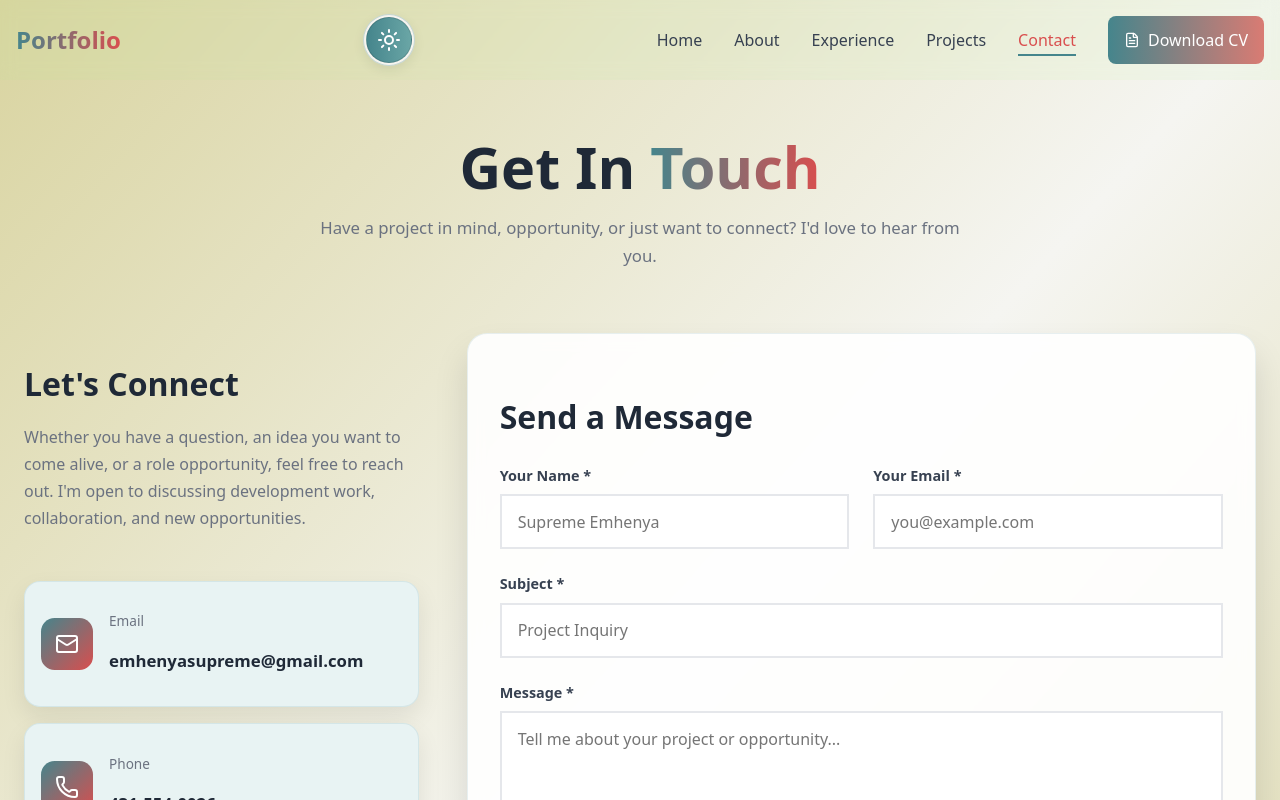
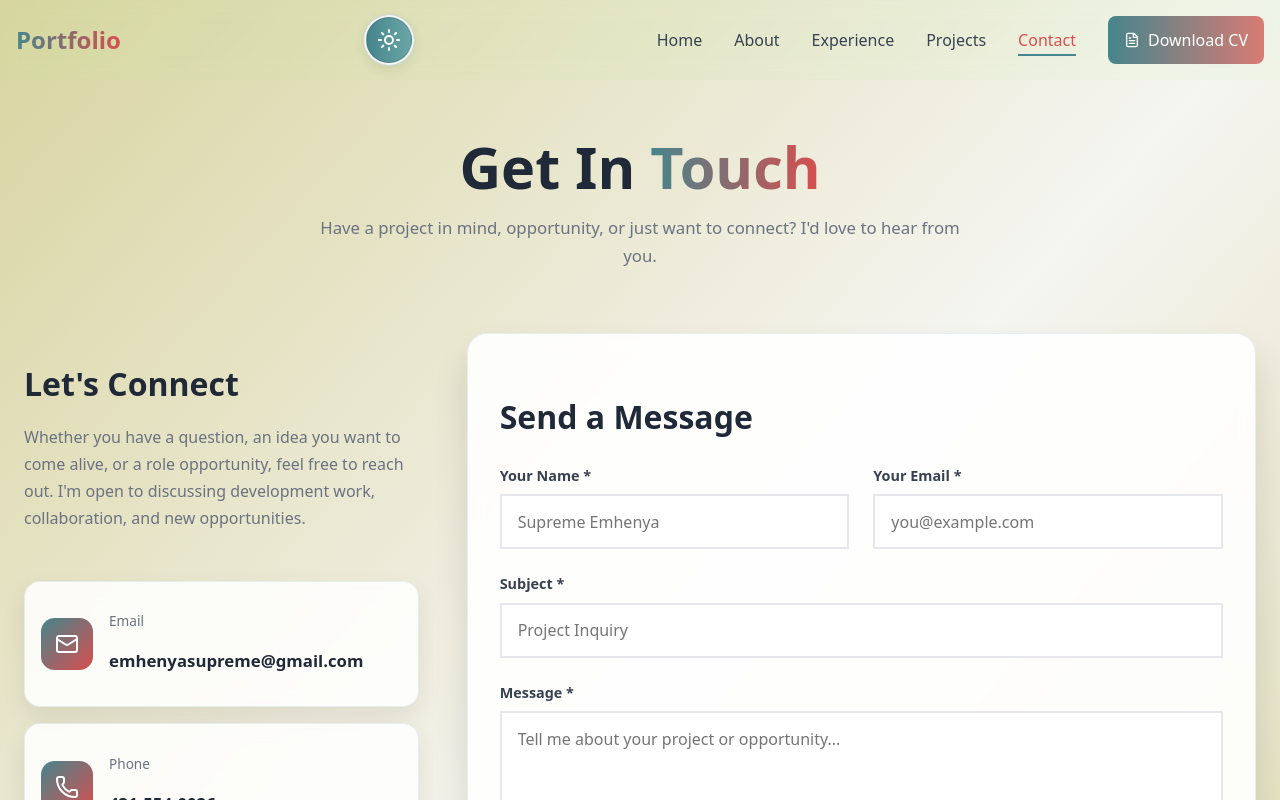
Before and after one commit to Emya101/Personal-Portfolio, a React (Vite) app: page /contact in a window 1280 px wide. Shown: the top 800 px of the page. Built offline with nearby package versions, Linux system fonts and the light colour scheme.

Commit message:
Revert "style: change card background color"
This reverts commit 28eb747eb431c3eb577b1f45b0dad395958a67d2.

```diff
--- a/src/Components/Contact.module.css
+++ b/src/Components/Contact.module.css
@@ -66,7 +66,7 @@
     display: flex;
     align-items: center;
     gap: 1rem;
-    background: #e8f3f3;
+    background: rgba(255, 255, 255, 0.86);
     backdrop-filter: blur(8px);
     border: 1px solid rgba(69, 133, 140, 0.12);
     border-radius: 1rem;
```
Also changed, not shown: 1 other file (tests, documents, lock files or other folders).
